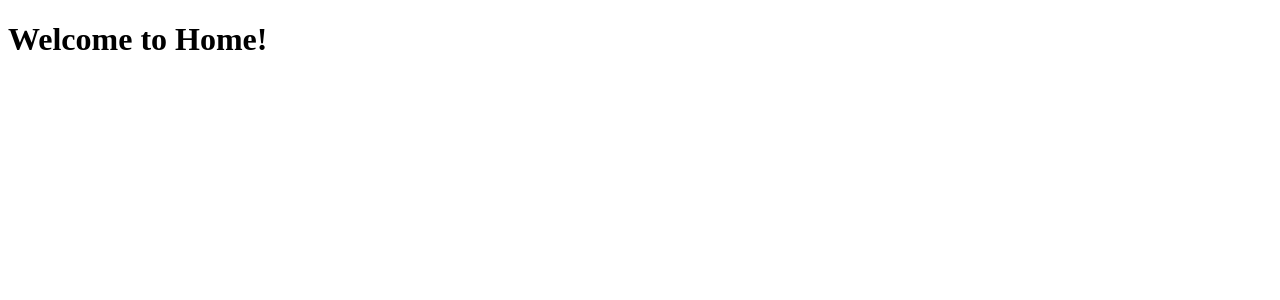
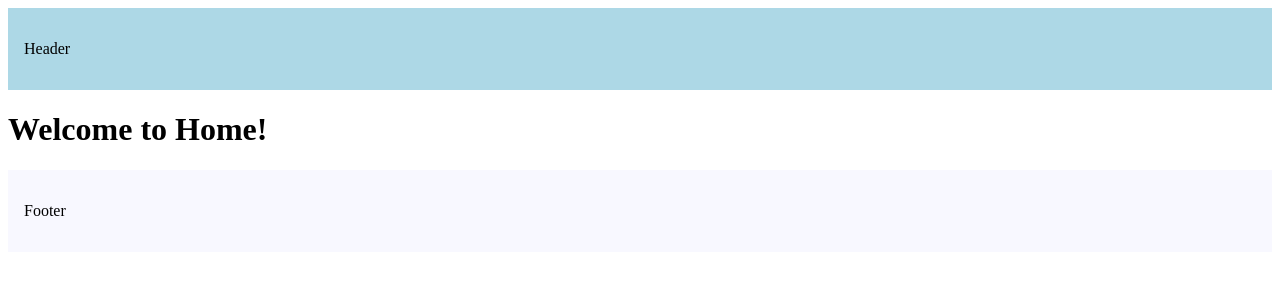
Before and after one commit to Shinia-Gupta/Project_Next15, a Next.js app: page / in a window 1280 px wide. Shown: the top 300 px of the page. Built offline with nearby package versions, Linux system fonts and the light colour scheme.

Commit message:
Simple Root Layout in Next.js

```diff
--- a/src/app/layout.tsx
+++ b/src/app/layout.tsx
@@ -3,13 +3,32 @@ title: 'Next. js',
     description: 'Generated by Next. js',
 }
 
-export default function RootLayout ({
+export default function RootLayout({
     children,
 }: {
-children: React. ReactNode
-}){
+    children: React.ReactNode
+}) {
     return (
         <html lang="en">
-<body>{children}</body>
+            <body>
+                <header
+                    style={{
+                        backgroundColor: "lightblue",
+                        padding: "1rem",
+                    }}>
+                    <p>Header</p>
+                </header>
+                {children}
+                <footer
+                    style={{
+                        backgroundColor: "ghostwhite",
+                        padding: "1rem",
+                    }}
+                >
+                    <p>Footer</p>
+                </footer>
+
+            </body>
         </html>
-)}
+    )
+}
```
Lines whose indentation alone changed are shown as unchanged.
